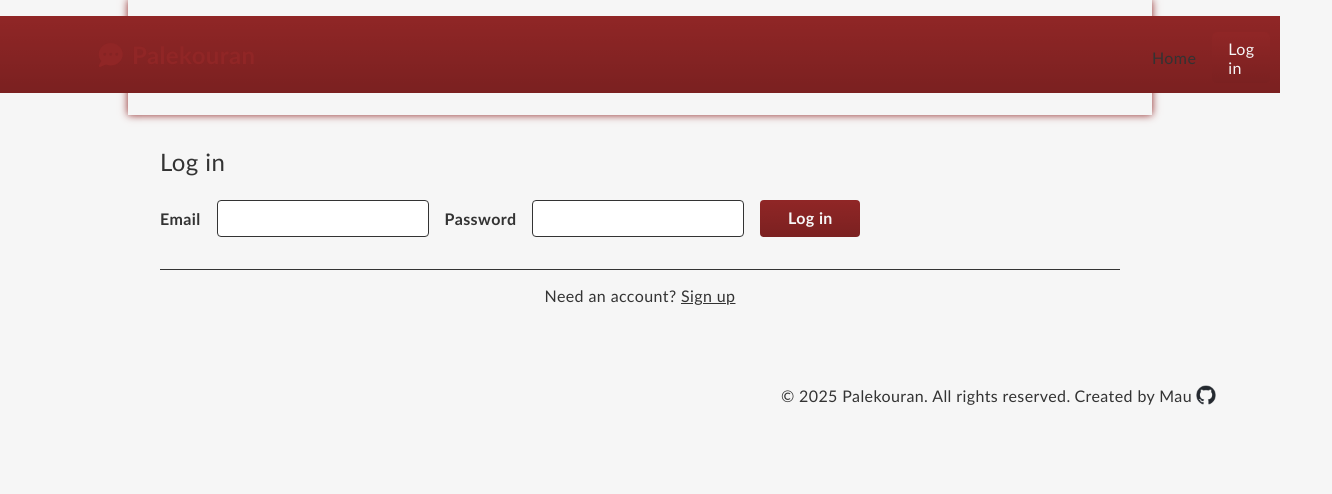
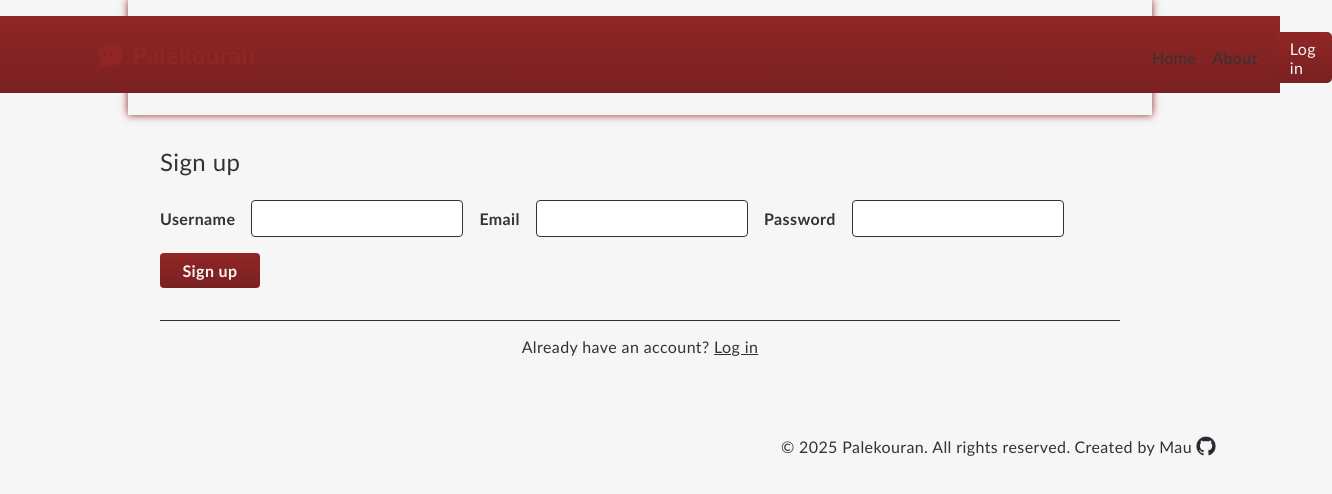
Before and after one commit to mau11/palekouran, a React (Vite) app in the folder frontend/: page /signup in a window 1280 px wide. Before the commit this address led to /login. Shown: the top 494 px of the page, 1332 px wide, since content can reach past the window. Built offline with nearby package versions, Linux system fonts and the light colour scheme; no server answers.

Commit message:
Add placeholder /about page

```diff
--- a/frontend/src/App.tsx
+++ b/frontend/src/App.tsx
@@ -12,6 +12,7 @@
 import DeckPage from "@components/Decks/DeckPage";
 import CardForm from "@components/Cards/CardForm";
 import CardPage from "@components/Cards/CardPage";
+import About from "@components/About";
 
 function App() {
   const auth = useAuth();
@@ -23,6 +24,7 @@
       <Routes>
         <Route element={<Layout />}>
           <Route path="/" element={<Home />} />
+          <Route path="/about" element={<About />} />
           <Route path="/login" element={<AuthForm />} />
           <Route path="/signup" element={<AuthForm />} />
         </Route>
--- /dev/null
+++ b/frontend/src/components/About.tsx
@@ -0,0 +1,11 @@
+import { Wrapper } from "@globalStyles";
+
+const About = () => {
+  return (
+    <Wrapper>
+      <h1>About</h1>
+    </Wrapper>
+  );
+};
+
+export default About;
--- a/frontend/src/components/Nav.tsx
+++ b/frontend/src/components/Nav.tsx
@@ -58,7 +58,7 @@
 
         <NavSection $open={burgerOpen}>
           <NavLink to="/">Home</NavLink>
-          {/* <NavLink to="/about">About</NavLink> */}
+          <NavLink to="/about">About</NavLink>
 
           {user?.id ? (
             <>
--- a/frontend/src/customHooks/useAuth.ts
+++ b/frontend/src/customHooks/useAuth.ts
@@ -18,8 +18,6 @@
       fetchUser(token);
     } else {
       setLoading(false);
-      // if user is not authorized to view page, redirect to log in
-      navigate("/login");
     }
   }, []);
 
```
